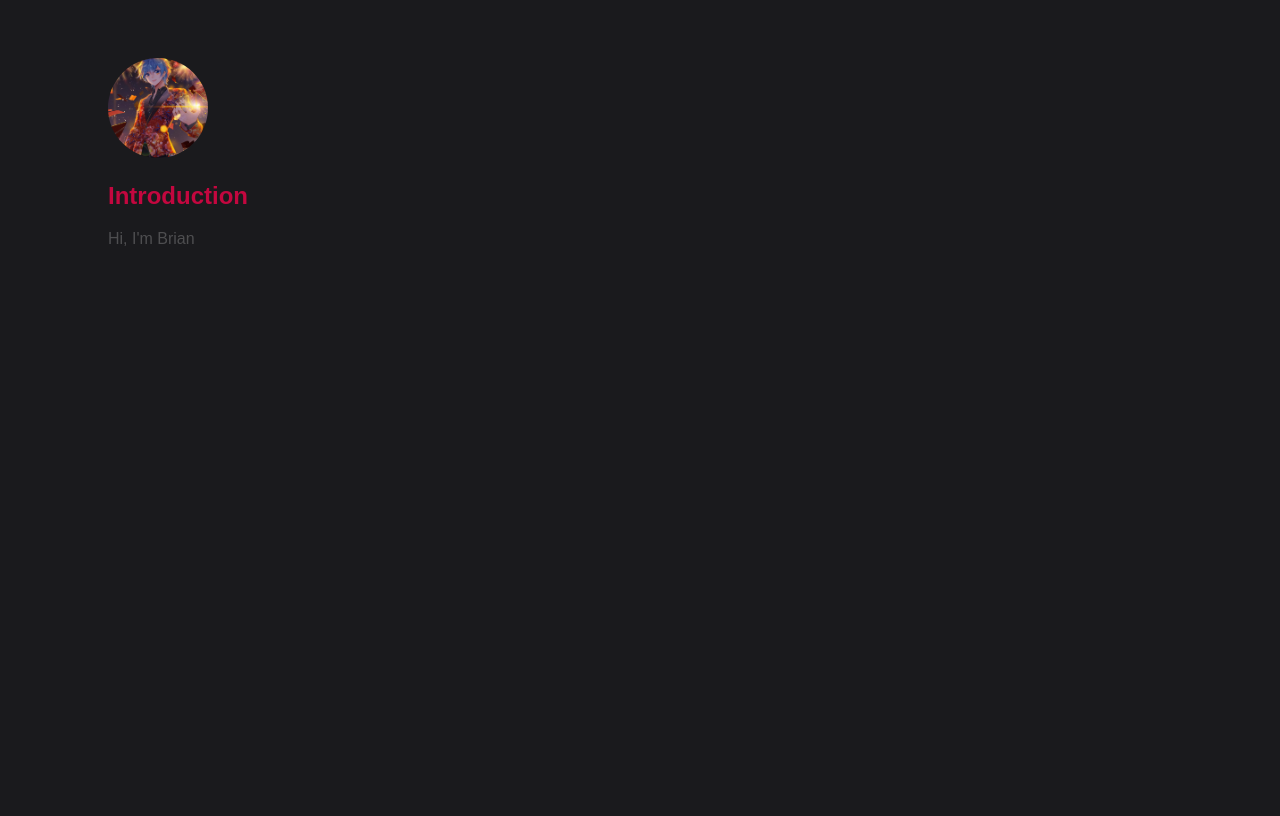
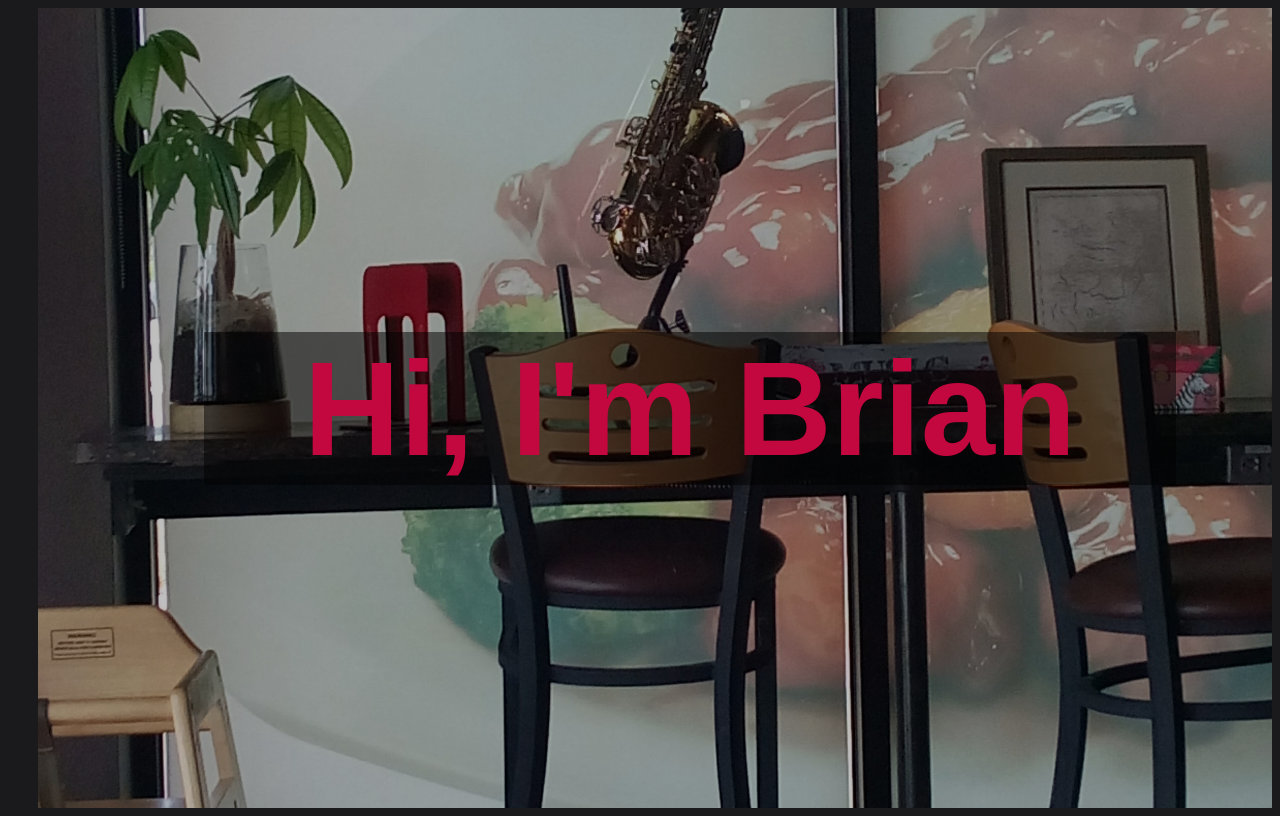
Before and after one commit to ehclipse/ehclipse.github.io, a plain HTML site: page index.html in a window 1280 px wide. Drawn offline with Linux system fonts and the light colour scheme.

Commit message:
Updated home page w/ background image

```diff
--- a/css/index.css
+++ b/css/index.css
@@ -120,3 +120,23 @@ a{
 .socials li:hover{
     color: #4E4E50;
 }
+
+
+.introduction{
+    background: linear-gradient(rgba(0,0,0, 0.25), rgba(0,0,0, 0.25)), url('../images/bg1.jpg');
+   /* background-image: url('../images/bg1.jpg');*/
+    background-repeat: no-repeat;
+    background-size: cover;
+    background-position: center;
+    height: 100vh;
+    display: flex;
+    justify-content: center;
+    align-items: center;
+}
+
+#hello_msg{
+    background-image: linear-gradient(rgb(0, 0, 0, 0.5),rgba(0, 0, 0, 0.5));
+    padding-left: 100px;
+    padding-right: 100px;
+    font-size: 100pt;
+}
--- a/index.html
+++ b/index.html
@@ -44,18 +44,11 @@
                 </li>
             </ul>
         </div>
-
-
-        <img src="./images/YuhaoNewYear.jpg" class="logo" alt="Logo">
     </header>
     <main>
+        <!--<img src="./images/YuhaoNewYear.jpg" class="logo" alt="Logo"> -->
         <div class="introduction">
-            <h2>Introduction</h2>
-            <p>Hi, I'm Brian</p>
-        </div>
-
-        <div class="resume">
-
+            <h1 id="hello_msg">Hi, I'm Brian</h1>
         </div>
     </main>
 
```
Also changed, not shown: images/bg1.jpg (added).
